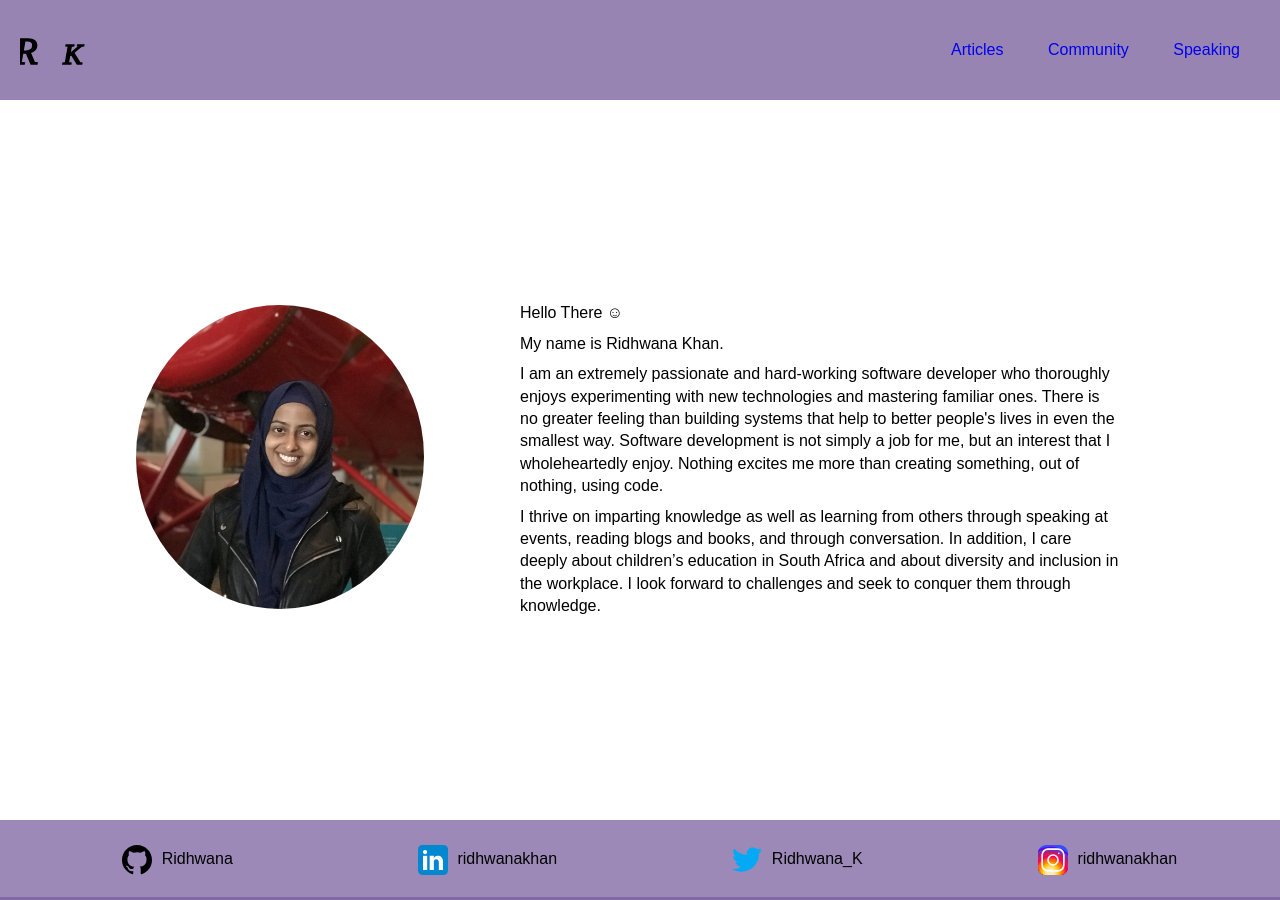
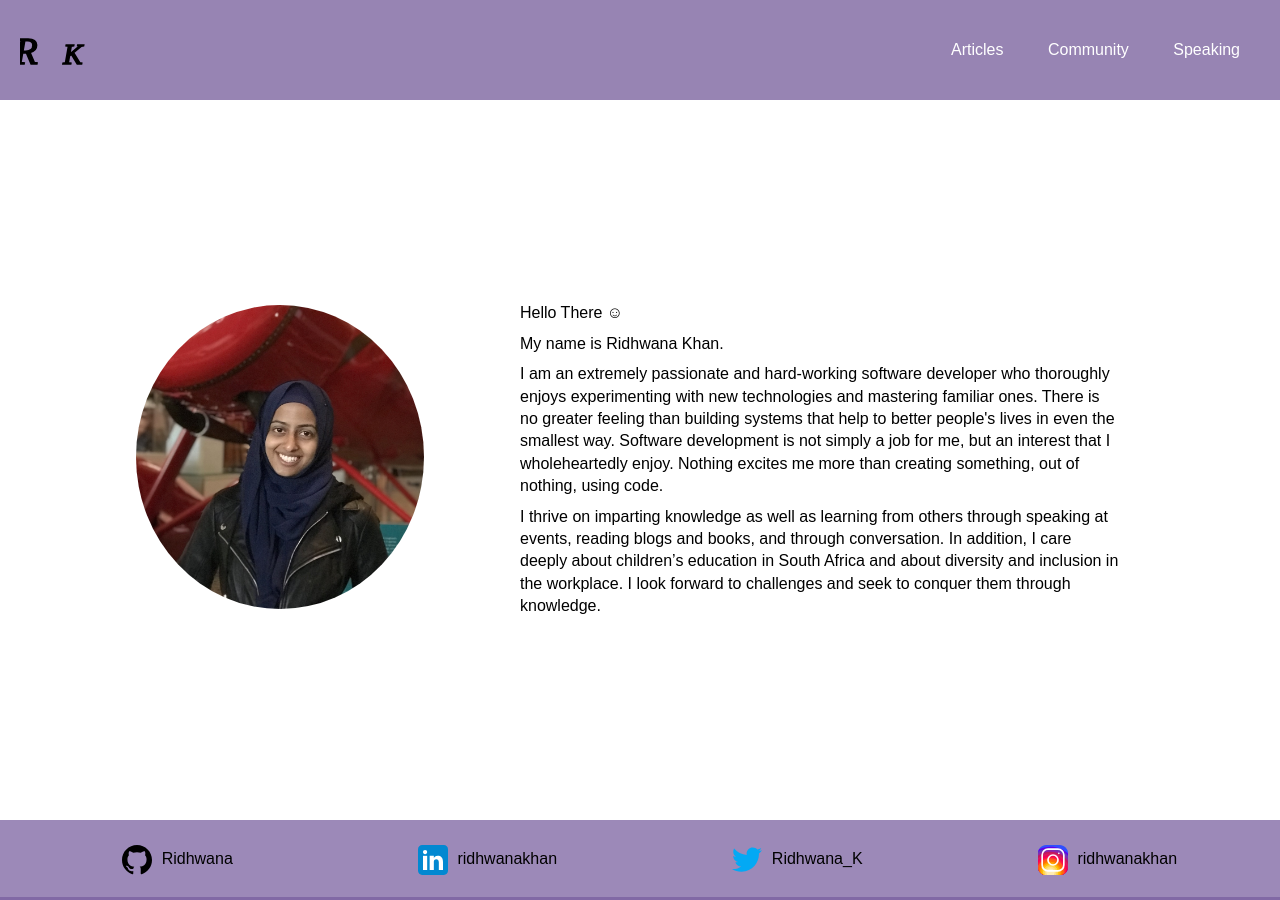
Before and after one commit to Ridhwana/Ridhwana.github.io, a Jekyll site: the page built from index.md, in a window 1280 px wide. Built offline with Jekyll 4.4.1, drawn with Linux system fonts in a browser that asks for light colours.

Commit message:
feat: web link to be white

```diff
--- a/css/_sass/overrides.sass
+++ b/css/_sass/overrides.sass
@@ -1,2 +1,8 @@
 p
   margin: 0.5em 0 !important
+
+a:-webkit-any-link
+  color: $white-color
+
+a:visited, a:active
+  color: $white-color !important
```
